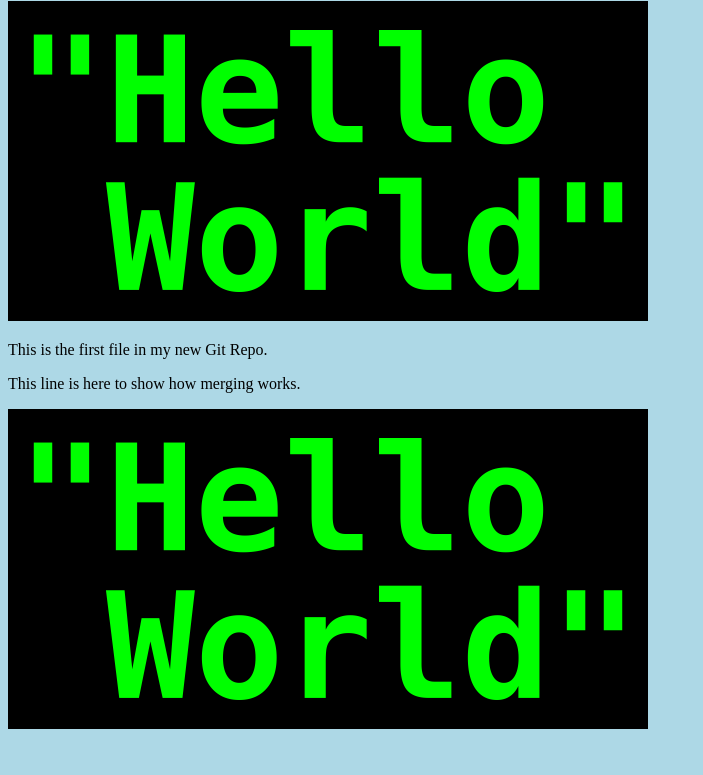
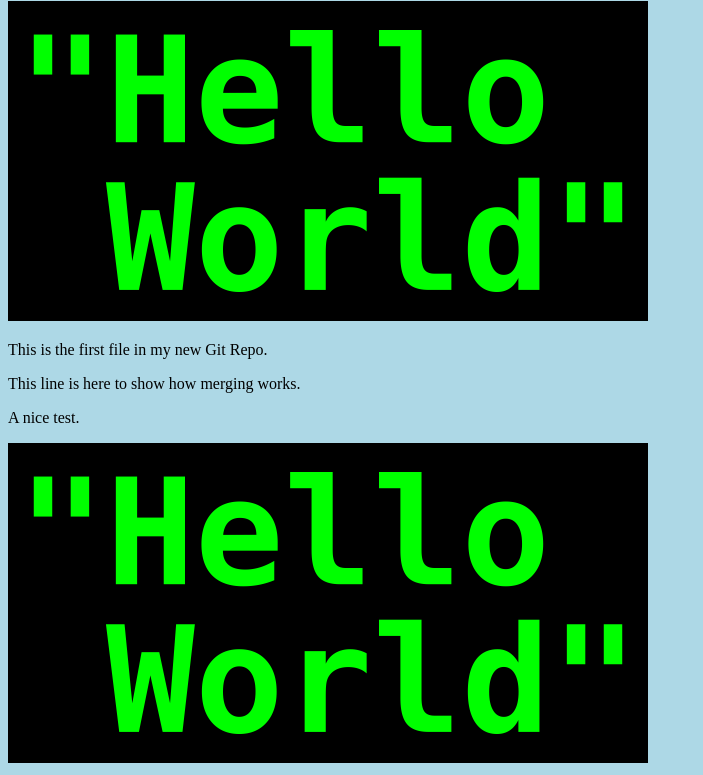
Before and after one commit to Yatsufu/hello-world, a plain HTML site: page index.html in a window 1280 px wide. Shown: the part 79-854 px from the top of the page, without its empty margins (0-703 px from the left). Before the commit the page ends 820 px from the top, so only its background shows below. Drawn offline with Linux system fonts and the light colour scheme.

Commit message:
added P line with a test

```diff
--- a/index.html
+++ b/index.html
@@ -10,6 +10,7 @@
 <div><img src="img_hello_world.jpg" alt="Hello World from Space" style="width:100%;max-width:640px"></div>
 <p>This is the first file in my new Git Repo.</p>
 <p>This line is here to show how merging works.</p>
+<p>A nice test.</p>
 <div><img src="img_hello_git.jpg" alt="Hello Git" style="width:100%;max-width:640px"></div>
 
 </body>
```
